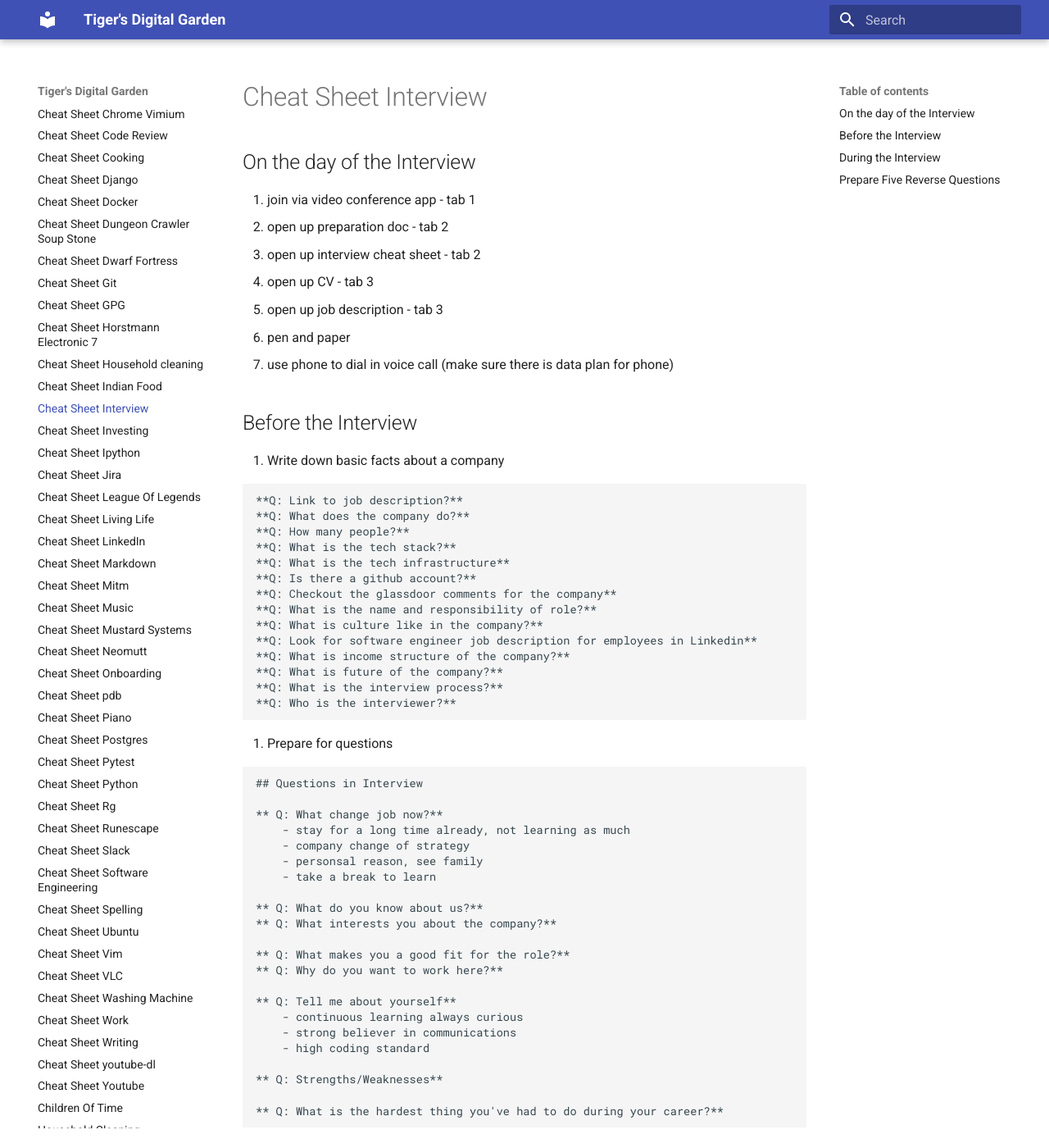
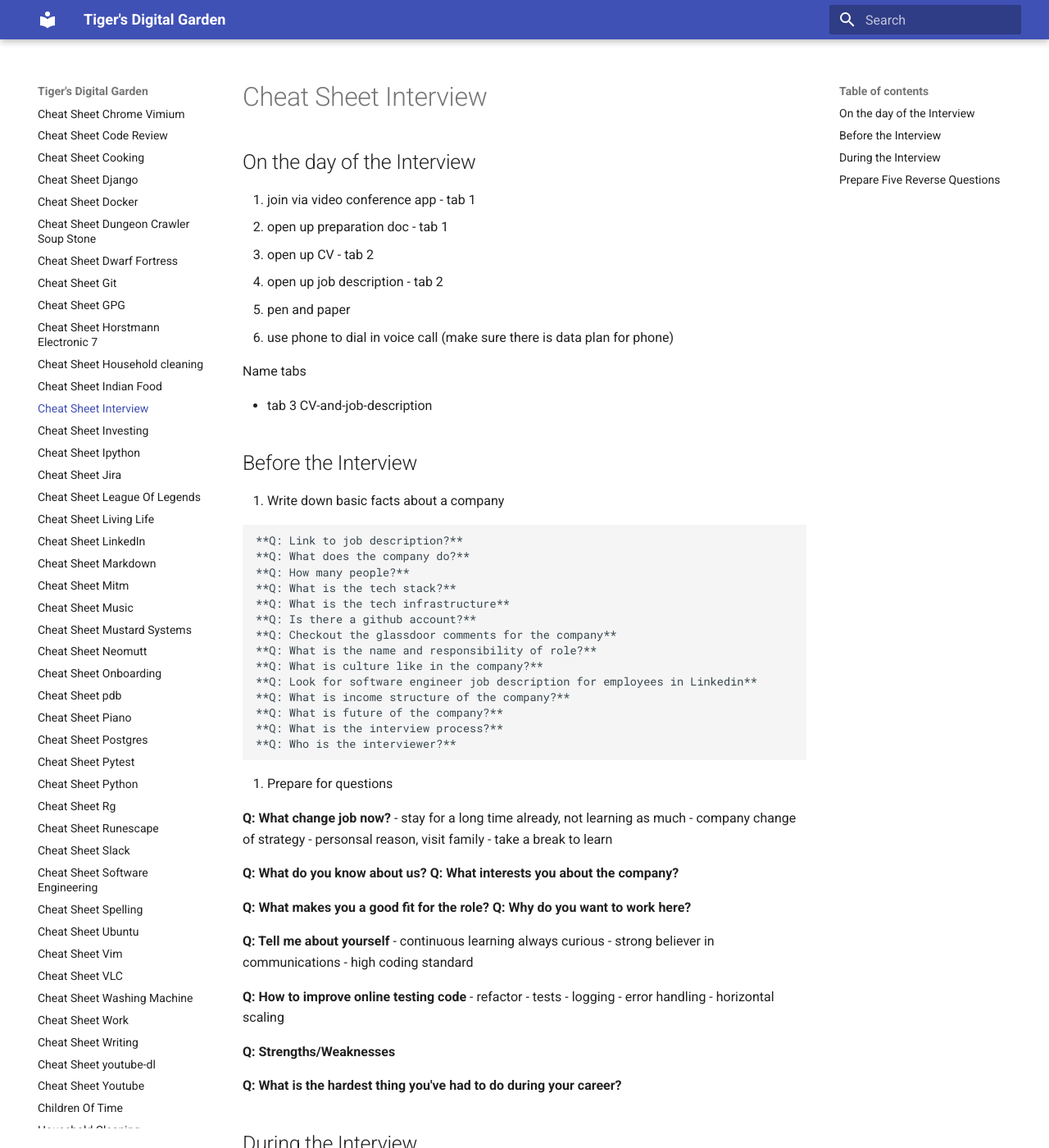
Before and after one commit to ynotstartups/notes, an MkDocs documentation site: the page built from notes/cheat-sheet-interview.md, in a window 1280 px wide and 1400 px high. Shown: the whole window at 82% size. Built offline with MkDocs 1.6.1 and Material for MkDocs 9.7.7, drawn with Linux system fonts in a browser that asks for light colours; some of the changed text lies outside the part shown.

Commit message:
update inteview

````diff
--- a/notes/cheat-sheet-cboe.md
+++ b/notes/cheat-sheet-cboe.md
@@ -36,8 +36,8 @@
 after the phone screen).
 
 2. Technical Interview
-2. Culture Interview to assess your team/culture fit
-4. Final Interview with a senior stakeholder/department head or/and HR
+1. Culture Interview to assess your team/culture fit
+1. Final Interview with a senior stakeholder/department head or/and HR
 
 **Q: Who is the interviewer?**
 
@@ -48,7 +48,6 @@
 held a number of roles such as development lead and development/engineering manager; focusing on developing automation systems for dealing with large scale IT infrastructure.
 
 Most recently I have been a product manager/owner for a number of cloud database products that support LOBs, providing many 1000s of database instances internally.
-
 
 ## Questions in interview
 
--- a/notes/cheat-sheet-interview.md
+++ b/notes/cheat-sheet-interview.md
@@ -3,12 +3,15 @@
 ## On the day of the Interview
 
 1. join via video conference app      - tab 1
-1. open up preparation doc            - tab 2
-1. open up interview cheat sheet      - tab 2
-1. open up CV                         - tab 3
-1. open up job description            - tab 3
+1. open up preparation doc            - tab 1
+1. open up CV                         - tab 2
+1. open up job description            - tab 2
 1. pen and paper
 1. use phone to dial in voice call (make sure there is data plan for phone)
+
+Name tabs
+
+- tab 3 CV-and-job-description
 
 ## Before the Interview
 
@@ -33,30 +36,33 @@
 
 2. Prepare for questions
 
-```
-## Questions in Interview
+**Q: What change job now?**
+\- stay for a long time already, not learning as much
+\- company change of strategy
+\- personsal reason, visit family
+\- take a break to learn
 
-** Q: What change job now?**
-    - stay for a long time already, not learning as much
-    - company change of strategy
-    - personsal reason, see family
-    - take a break to learn
+**Q: What do you know about us?**
+**Q: What interests you about the company?**
 
-** Q: What do you know about us?**
-** Q: What interests you about the company?**
+**Q: What makes you a good fit for the role?**
+**Q: Why do you want to work here?**
 
-** Q: What makes you a good fit for the role?**
-** Q: Why do you want to work here?**
+**Q: Tell me about yourself**
+\- continuous learning always curious
+\- strong believer in communications
+\- high coding standard
 
-** Q: Tell me about yourself**
-    - continuous learning always curious
-    - strong believer in communications
-    - high coding standard
+**Q: How to improve online testing code**
+\- refactor
+\- tests
+\- logging
+\- error handling
+\- horizontal scaling
 
-** Q: Strengths/Weaknesses**
+**Q: Strengths/Weaknesses**
 
-** Q: What is the hardest thing you've had to do during your career?**
-```
+**Q: What is the hardest thing you've had to do during your career?**
 
 ## During the Interview
 
@@ -73,9 +79,12 @@
 
 - Which team will I work in? What are the responsibilities of the team?
 - Can you describe a typical projects that I will be involved in?
+- What is your management style?
+- What will be the ideal person for this role?
 
 **Company**
 
+- How do you describe the company value?
 - What is the growth of the company? and what is the future of the company?
 - How does covid impacted the company? both during and after the covid? What are the learnings?
 - How would you pitch your team to convince me to join your team?
````
Also changed, not shown: notes/cheat-sheet-mustard-systems.md (+23 -9 lines).
